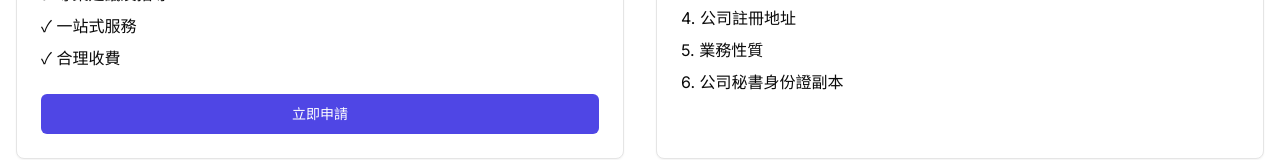
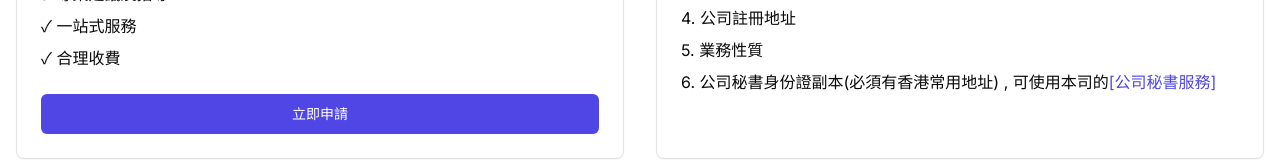
Before and after one commit to om-hazedawn/-pinncalewise-mine, a Next.js app: page /company-formation in a window 1280 px wide. Shown: the part 448-608 px from the top of the page. Built offline with nearby package versions, Linux system fonts and the light colour scheme; no server answers.

Commit message:
added the link section for comapany formation and Changed the address

```diff
--- a/app/company-formation/lang.ts
+++ b/app/company-formation/lang.ts
@@ -99,7 +99,7 @@ export const companyFormationTranslations: Record<Language, CompanyFormationTran
         companyName: "3. 公司名稱（中英文）",
         registrationAddress: "4. 公司註冊地址",
         businessNature: "5. 業務性質",
-        secretaryId: "6. 公司秘書身份證副本",
+        secretaryId: "6. 公司秘書身份證副本(必須有香港常用地址) , 可使用本司的[公司秘書服務]",
       },
     },
     registrationProcess: {
@@ -175,7 +175,7 @@ export const companyFormationTranslations: Record<Language, CompanyFormationTran
         companyName: "3. Company name (Chinese and English)",
         registrationAddress: "4. Company registration address",
         businessNature: "5. Business nature",
-        secretaryId: "6. Copy of company secretary's ID card",
+        secretaryId: "6. Copy of company secretary's ID card ( must have a common address in Hong Kong ), you can use the [ Company Secret Service ]",
       },
     },
     registrationProcess: {
--- a/app/company-formation/page.tsx
+++ b/app/company-formation/page.tsx
@@ -5,6 +5,23 @@ import { Card, CardContent, CardHeader, CardTitle } from "@/components/ui/card"
 import { useLanguage } from "../context/language-context"
 import { companyFormationTranslations } from "./lang"
 import Link from "next/link"
+
+const TextWithLink = ({ text }: { text: string }) => {
+  const parts = text.split(/(\[公司秘書服務\]|\[ Company Secret Service \])/);
+  return (
+    <>
+      {parts.map((part, index) =>
+        part === "[公司秘書服務]" || part === "[ Company Secret Service ]" ? (
+          <Link key={index} href="/company-secretary" className="text-primary hover:underline">
+            {part}
+          </Link>
+        ) : (
+          part
+        )
+      )}
+    </>
+  );
+};
 
 export default function CompanyFormationPage() {
   const { language } = useLanguage()
@@ -44,7 +61,7 @@ export default function CompanyFormationPage() {
               <li>{t.requiredDocuments.list.companyName}</li>
               <li>{t.requiredDocuments.list.registrationAddress}</li>
               <li>{t.requiredDocuments.list.businessNature}</li>
-              <li>{t.requiredDocuments.list.secretaryId}</li>
+              <li><TextWithLink text={t.requiredDocuments.list.secretaryId} /></li>
             </ul>
           </CardContent>
         </Card>
--- a/app/components/contact-section.tsx
+++ b/app/components/contact-section.tsx
@@ -9,7 +9,7 @@ const content = {
     subtitle: "Have questions? We're here to help.",
     description: "Contact our professional team for any inquiries about our company services.",
     contactInfo: {
-      address: "123 Business Avenue, Central District, Hong Kong",
+      address: "Room 3, 17/F, Trendy Centre, 682 Castle Peak Road, Lai Chi Kok, Kowloom",
       email: "info@pinnaclewise.com",
       phone: "+852 9531 1156"
     }
@@ -19,7 +19,7 @@ const content = {
     subtitle: "有問題嗎？我們在此幫助您。",
     description: "如有任何關於我們公司服務的查詢，請聯繫我們的專業團隊。",
     contactInfo: {
-      address: "香港中環商業大道123號",
+      address: "荔枝角青山道682號潮流工貿中心17樓3室",
       email: "info@pinnaclewise.com",
       phone: "+852 9531 1156"
     }
```
